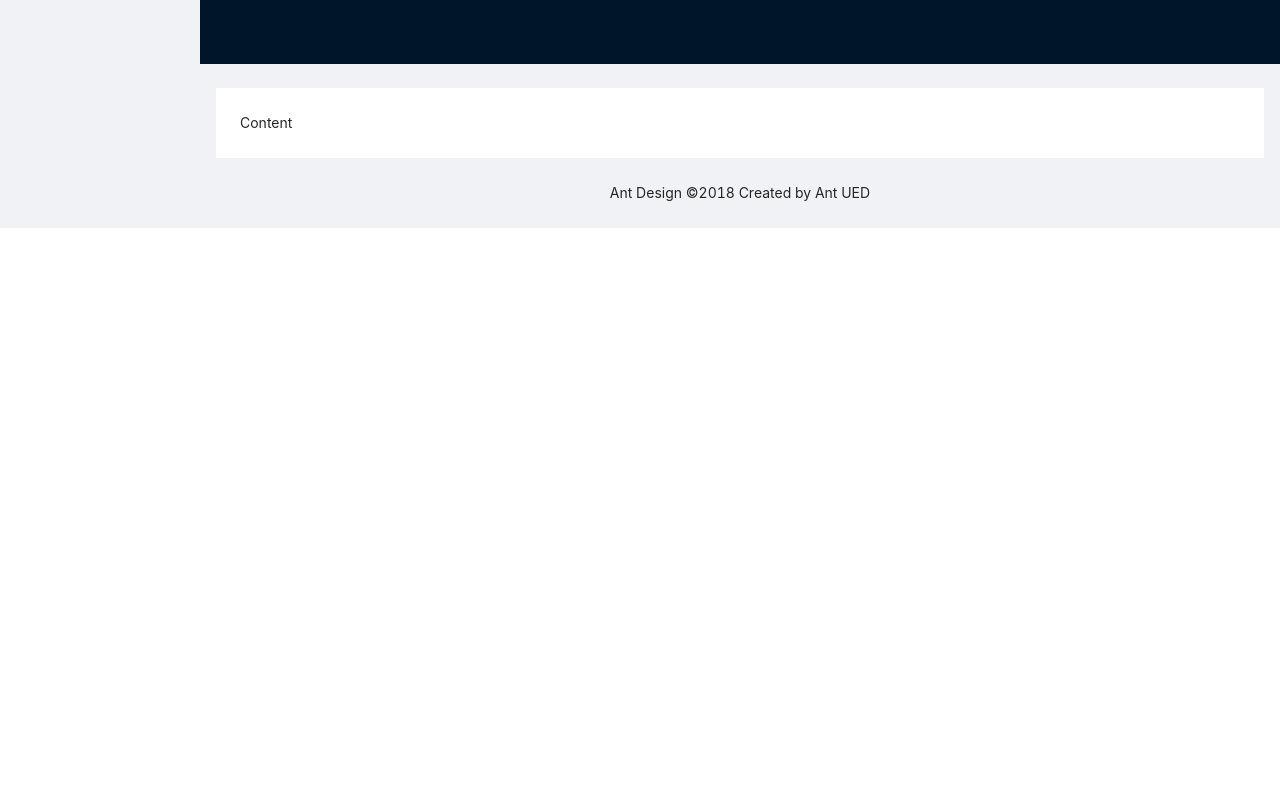
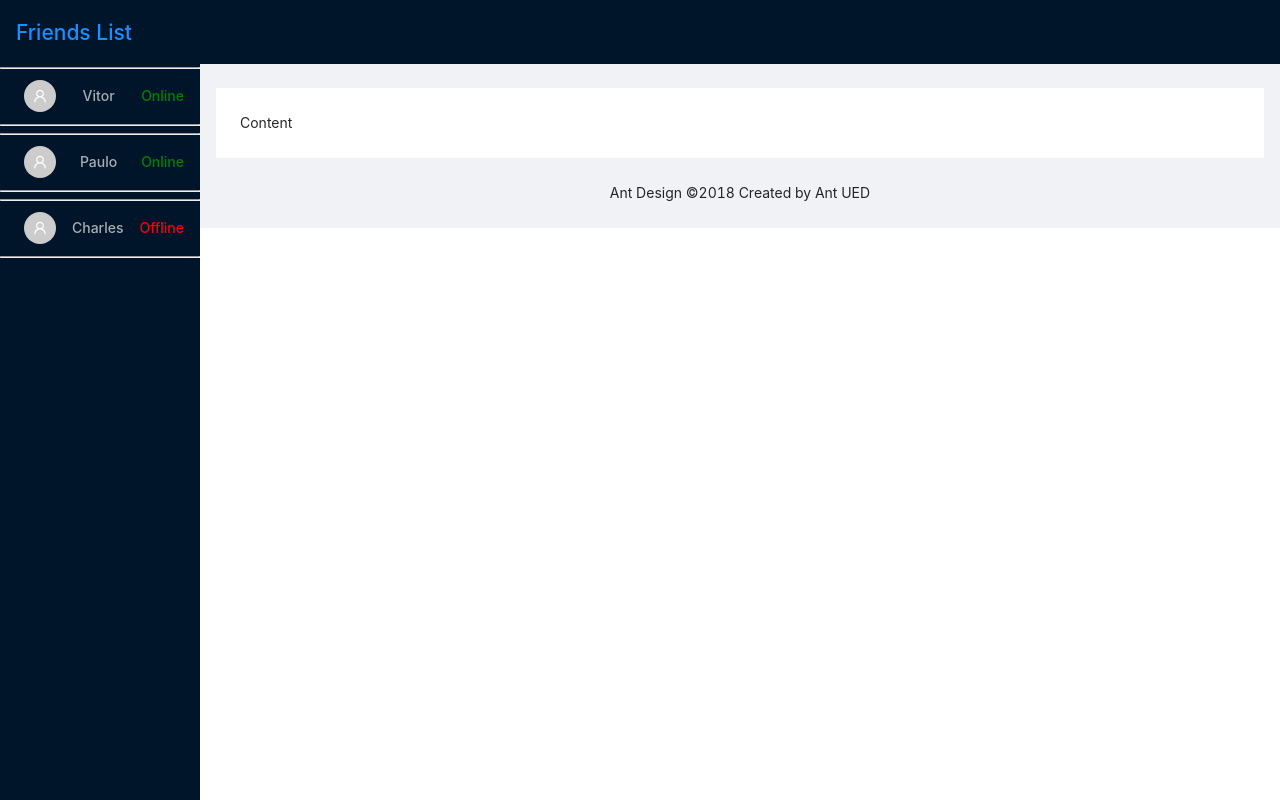
Before and after one commit to vitorccaguiar/cognite-chat, a React (Create React App) app: page /menu in a window 1280 px wide. Built offline with nearby package versions, Linux system fonts and the light colour scheme; the HTML template or start-up script is replaced by a standard one.

Commit message:
Completing friends list component

```diff
--- a/src/App.tsx
+++ b/src/App.tsx
@@ -1,9 +1,10 @@
 import React from 'react';
 import { BrowserRouter as Router, Route, Switch } from "react-router-dom";
 
-import './App.css';
 import ChatMenu from './components/pages/ChatMenu';
 import Login from './components/pages/Login';
+
+import './App.css';
 
 function App() {
   return (
--- a/src/components/pages/ChatMenu.tsx
+++ b/src/components/pages/ChatMenu.tsx
@@ -1,5 +1,7 @@
 import React from 'react';
 import { Layout } from 'antd';
+
+import FriendsList from './FriendsList';
 
 import './ChatMenu.css';
 
@@ -9,7 +11,7 @@ export default function ChatMenu() {
   return (
     <div>
       <Layout>
-        {/* Add friends list here */}
+        <FriendsList />
         <Layout className="site-layout" style={{ marginLeft: 200 }}>
           <Header className="site-layout-background" style={{ padding: 0 }} />
           <Content style={{ margin: '24px 16px 0', overflow: 'initial' }}>
--- /dev/null
+++ b/src/components/pages/FriendsList.css
@@ -0,0 +1,4 @@
+.friends-list-title {
+  padding: 16px 0px 0px 16px;
+  color: #1890ff;
+}
--- /dev/null
+++ b/src/components/pages/FriendsList.tsx
@@ -0,0 +1,47 @@
+import React from 'react';
+import { Layout, Menu } from 'antd';
+
+import './FriendsList.css';
+import FriendsListItem from './FriendsListItem';
+
+const { Sider } = Layout;
+
+export interface IFriendsData {
+  name: string;
+  status: string;
+}
+
+export default function FriendsList() {
+  const friendsList: IFriendsData[] = [
+    {
+        name: 'Vitor',
+        status: 'Online',
+    },
+    {
+        name: 'Paulo',
+        status: 'Online',
+    },
+    {
+        name: 'Charles',
+        status: 'Offline',
+    }
+  ]
+
+  return (
+    <Sider
+    style={{
+        overflow: 'auto',
+        height: '100vh',
+        position: 'fixed',
+        left: 0,
+    }}
+    >
+      <h2 className="friends-list-title">Friends List</h2>
+      <Menu theme="dark" mode="inline">
+          {
+              friendsList.map((friendItem) => <FriendsListItem key={friendItem.name} friend={friendItem} />)
+          }
+      </Menu>
+    </Sider>
+  )
+}
--- /dev/null
+++ b/src/components/pages/FriendsListItem.css
@@ -0,0 +1,10 @@
+.friends-item {
+  margin: 0px 8px 0px 8px;
+  font-weight: 500;
+}
+
+.friends-item-container {
+  display: flex;
+  justify-content: space-between;
+  align-items: center;
+}
--- /dev/null
+++ b/src/components/pages/FriendsListItem.tsx
@@ -0,0 +1,22 @@
+import React from 'react';
+import { Menu, Avatar } from 'antd';
+import { UserOutlined } from '@ant-design/icons';
+
+import './FriendsListItem.css';
+
+export default function FriendsListItem(props: any) {
+  const statusStyle = props.friend.status === 'Online' ? { color: 'green' } : { color: 'red' };
+  return (
+    <div>
+        <hr/>
+        <Menu.Item className="friends-item" {...props}>
+          <div className="friends-item-container">
+            <Avatar icon={<UserOutlined />}/>
+            <span>{props.friend.name}</span>
+            <span style={statusStyle}>{props.friend.status}</span>
+          </div>
+        </Menu.Item>
+        <hr/>
+    </div>
+  )
+}
```
